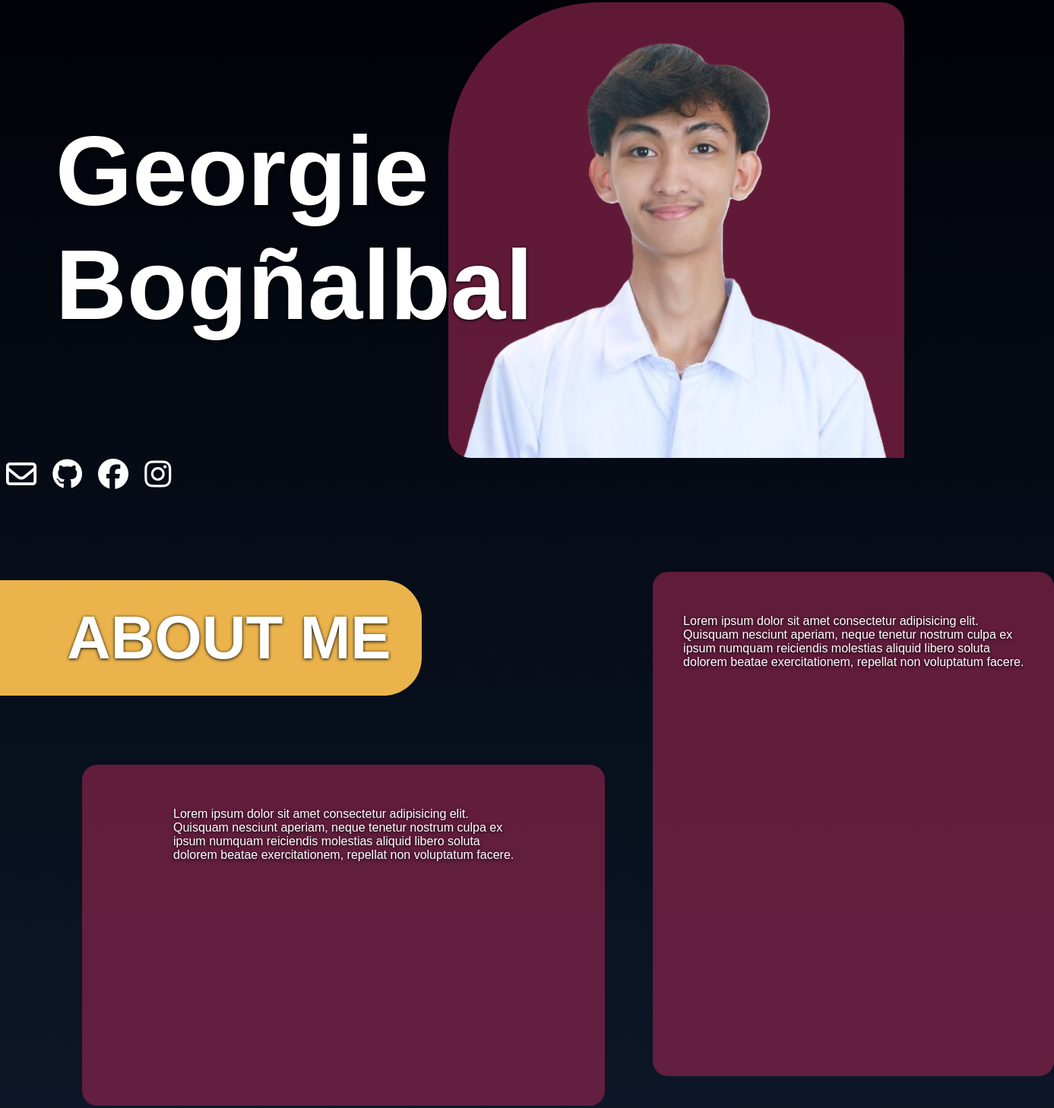
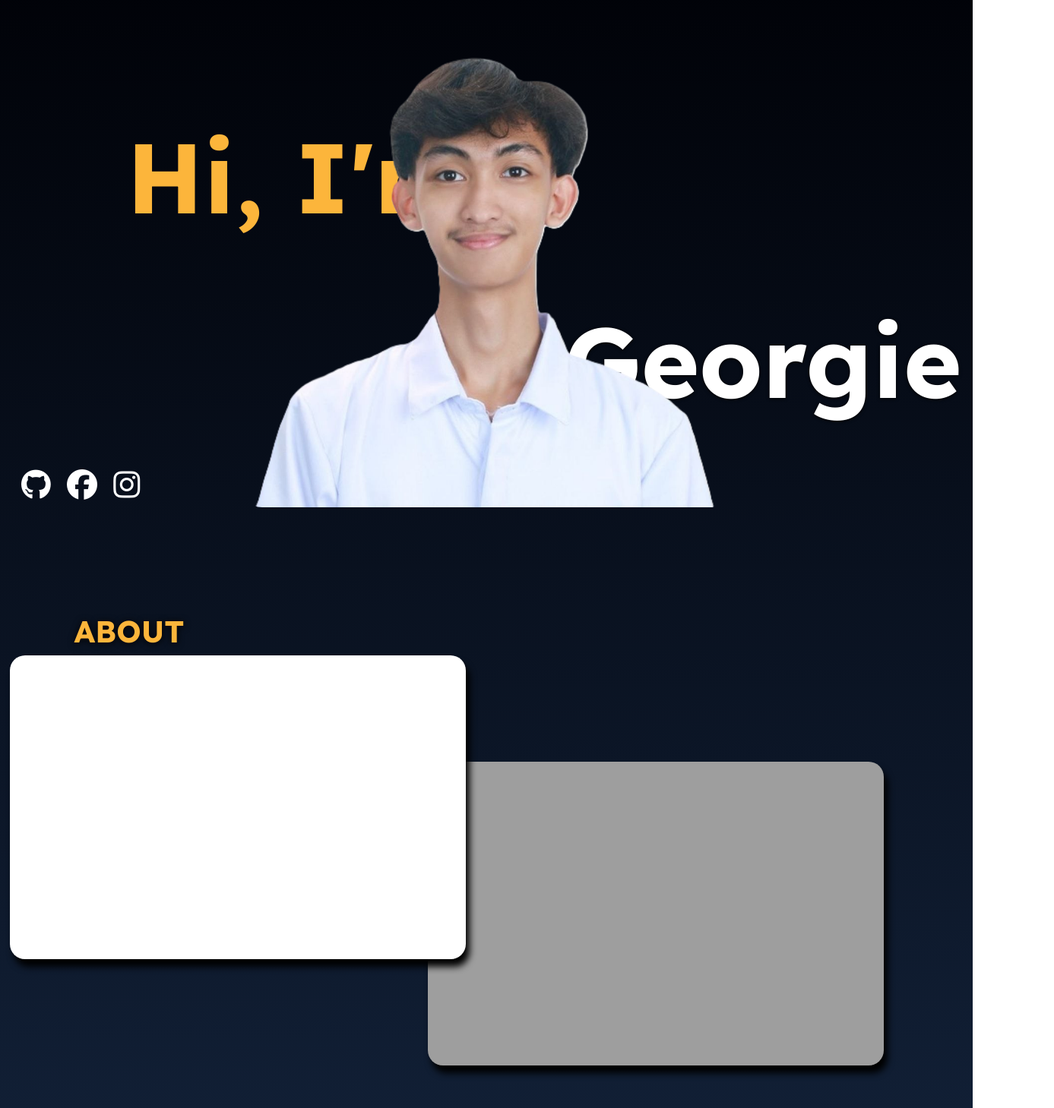
Before and after one commit to GeorgieBognalbal/Portfolio, a plain HTML site: page index.html in a window 1280 px wide. Shown: the part 80-1539 px from the top of the page at 76% size, 1387 px wide, since content can reach past the window. Drawn offline with nearby package versions, Linux system fonts and the light colour scheme; a web font is replaced by a local one.

Commit message:
Modified

```diff
--- a/index.html
+++ b/index.html
@@ -5,29 +5,34 @@
     <meta name="viewport" content="width=device-width, initial-scale=1.0">
     <link rel="stylesheet" href="style.css">
     <link rel="stylesheet" href="https://cdnjs.cloudflare.com/ajax/libs/font-awesome/6.5.2/css/all.min.css">
+    <link rel="preconnect" href="https://fonts.googleapis.com">
+    <link rel="preconnect" href="https://fonts.gstatic.com" crossorigin>
+    <link href="https://fonts.googleapis.com/css2?family=Bpmf+Iansui&family=Lexend:wght@100..900&display=swap" rel="stylesheet">
     <title>DiGiePort</title>
 </head>
 <body>
-<nav class="top-bar">
+<nav class="top-bar" id="top">
     <div class="logo">DiGiePort</div>
 
     <ul class="nav-links">
-        <li><a href="index.html">HOME</a></li>
-        <li><a href="about.html">ABOUT</a></li>
+        <li><a href="#top">HOME</a></li>
+        <li><a href="#about">ABOUT</a></li>
         <li><a href="index.html#Contact">CONTACT</a></li>
         <li><a href="projects.html">PROJECTS</a></li>
     </ul>
 </nav>
-    <div class="center-container">
-        <h1 class="name typing">Georgie <br>Bogñalbal</h1>
+
+<main>
+    <div class="pic-container">
         <img src="img/6251010710041643518.png" alt="picture" class="main-pic">
+    </div>
 
-    </div class="contact-container">
+    <div class="text-container">
+        <h1 class="highlight">Hi, I'm</h1>
+        <h1 class="name"><br>Georgie</h1>
+    </div>
 
-        <a href="mailto:georgiebognalbal0@gmail.com" class="contact">
-            <i class="fa-regular fa-envelope"></i>
-        </a>
-
+    <div class="contact-container">
         <a href="https://github.com/GeorgieBognalbal" target="_blank" class="contact">
             <i class="fa-brands fa-github"></i>
         </a>
@@ -40,24 +45,22 @@
             <i class="fa-brands fa-instagram"></i>
         </a>
     </div>
+</main>
 
-    <section class="about-me">
-        <h2 class="about-title">ABOUT ME</h2>
-        <div class="about-me-container1">
-            <p>Lorem ipsum dolor sit amet consectetur adipisicing elit. <br>
-                Quisquam nesciunt aperiam, neque tenetur nostrum culpa ex <br>
-                ipsum numquam reiciendis molestias aliquid libero soluta <br>
-                dolorem beatae exercitationem, repellat non voluptatum facere.</p>
-        </div>
-        <div class="about-me-container2">
-            <p>Lorem ipsum dolor sit amet consectetur adipisicing elit. <br>
-                Quisquam nesciunt aperiam, neque tenetur nostrum culpa ex <br>
-                ipsum numquam reiciendis molestias aliquid libero soluta <br>
-                dolorem beatae exercitationem, repellat non voluptatum facere.</p>
+    <section class="about-section" id="about">
+        <h1 class="about-title">ABOUT ME</h1>
+
+        <div class="about-description">
+
         </div>
 
+        <div class="about-skills">
+
+        </div>
     </section>
-
+    <script src="https://cdnjs.cloudflare.com/ajax/libs/gsap/3.12.2/gsap.min.js"></script>
+    <script src="https://cdnjs.cloudflare.com/ajax/libs/gsap/3.12.2/ScrollTrigger.min.js"></script>
+    <script src="script.js"></script>
 
 </body>
 </html>
--- /dev/null
+++ b/script.js
@@ -0,0 +1,16 @@
+gsap.registerPlugin(ScrollTrigger);
+
+gsap.fromTo(".name",
+    { x: 300, opacity: 0 },
+    {x: 0, duration: 1, opacity: 1}
+);
+
+gsap.fromTo(".highlight",
+    { x: -300, opacity: 0 },
+    {x: 0, duration: 1, opacity: 1}
+);
+
+gsap.fromTo(".main-pic",
+    { y: 300},
+    {y: 0, duration: 1}
+);
--- a/style.css
+++ b/style.css
@@ -1,6 +1,7 @@
 body {
-    font-family: lexend, sans-serif;
+    font-family: "Lexend", sans-serif;
     background-image: linear-gradient(#000106, #111F35);
+    scroll-behavior: smooth;
 }
 
 p {
@@ -27,7 +28,7 @@ p {
 nav ul {
     list-style: none;
     display: flex;
-    gap: 20px;
+    gap: 30px;
     margin-right: 20px;
 }
 
@@ -37,44 +38,60 @@ nav a {
     color: #fffab4;
     font-weight: bolder;
     text-shadow: 0px 1px 4px black;
-    font-size: 20px;
+    font-size: 18px;
+    transition: ease-in-out 0.3s;
 }
 
 nav a:hover {
     color: #ffffff;
     transition: 0.3s ease;
+    text-shadow: 0px 1px 15px white;
 
 }
 
-.center-container {
+.pic-container {
     position: relative;
     display: flex;
+    z-index: 1;
     justify-content: center;
+    align-items: center;
+    top:15px;
 }
 
 .main-pic {
-    display: block;
-    width: 600px;
-    height: 600px;
-    margin-left: 500px;
-    background-color: #8a244bb0;
+    width: 650px;
+    height: 650px;
     border-radius: 200px 30px 0px 30px;
 }
 
+.text-container {
+    z-index: 2;
+}
+
 .name {
+    font-family: "Lexend", sans-serif;
     position: absolute;
-    top: 35%;
-    left: 30%;
-    transform: translate(-50%, -50%);
+    top: 28%;
+    left: 58%;
     font-size: 130px;
     color: #ffffff;
     text-shadow: 0px 1px 4px black;
-    animation-name: slide-right;
-    animation-duration: 2s;
+}
+
+.highlight {
+    position: absolute;
+    top: 18%;
+    left: 13%;
+    color: #FCB53B;
+    font-size: 130px;
 }
 
 .contact-container {
+    position: relative;
+    z-index: 1;
+    top: -40px;
     margin-left: 20px;
+    margin-bottom: 20px;
 }
 
 .contact {
@@ -82,59 +99,54 @@ nav a:hover {
     color: white;
     font-size: 40px;
     margin-right: 10px;
+    transition: ease-in-out 0.3s;
 }
 
 .contact:hover {
-    color: #F5DAA7;
+    color: #ffffff;
     transition: 0.3s ease;
-    font-size: 50px;
+    text-shadow: 0px 1px 15px white;
+    font-size: 45px;
 }
 
-/* ABOUT ME */
+/* About Section */
+.about-section {
+    display: flex;
+    justify-content: center;
+    /* background-color: #112240; */
+    padding-top: 40px;
+    padding-bottom: 300px;
+}
 
 .about-title {
-    display: inline-block;
-    font-size: 80px;
-    color: #ffffff;
-    text-shadow: 0px 1px 4px black;
-    background-color: #EBB34B;
-    margin-left: -20px;
-    padding: 30px 40px 30px 100px;
-    border-radius: 0px 50px 50px 0px;
+    position: relative;
+    top: 10px;
+    left: 130px;
+    font-size: 40px;
+    color: #FCB53B;
+    text-shadow: 0px 1px 10px black;
 }
 
-.about-me {
-    margin-top: 50px;
-    margin-bottom: 200px;
+.about-description {
+    position: relative;
+    display: flex;
+    z-index: 2;
+    top: 100px;
+    left: -100px;
+    background-color: white;
+    box-shadow: 5px 10px 10px black;
+    border-radius: 20px;
+    padding: 100px 300px;
 }
 
-.about-me-container1 {
-    display: inline-block;
-    padding: 20px 20px 500px 20px;
+.about-skills {
     position: relative;
-    background-color: #8a244bb0;
+    z-index: 1;
+    display: flex;
+    top: 240px;
+    left: -150px;
+    background-color: rgb(158, 158, 158);
+    box-shadow: 5px 10px 10px black;
     border-radius: 20px;
-    left: 300px;
-    top: 10px;
+    padding: 200px 300px;
 }
-
-.about-me-container2 {
-    display: inline-block;
-    padding: 20px 100px 285px 100px;
-    position: relative;
-    background-color: #8a244bb0;
-    border-radius: 20px;
-    left: 100px;
-    top: -400px;
-}
-
-@keyframes slide-right {
-    0% {
-        opacity: 0%;
-        left: -10%;
-    }
-    100% {
-        opacity: 100%;
-        left: 30%;
-    }
-}
```
